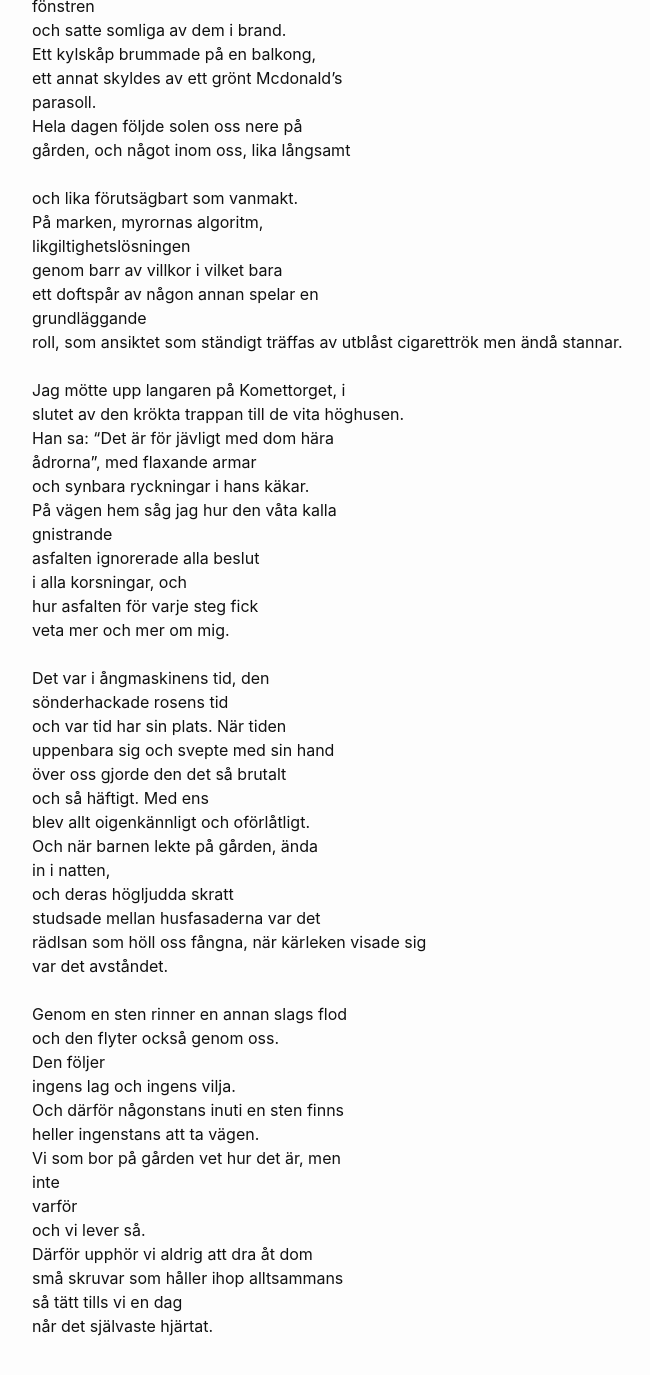
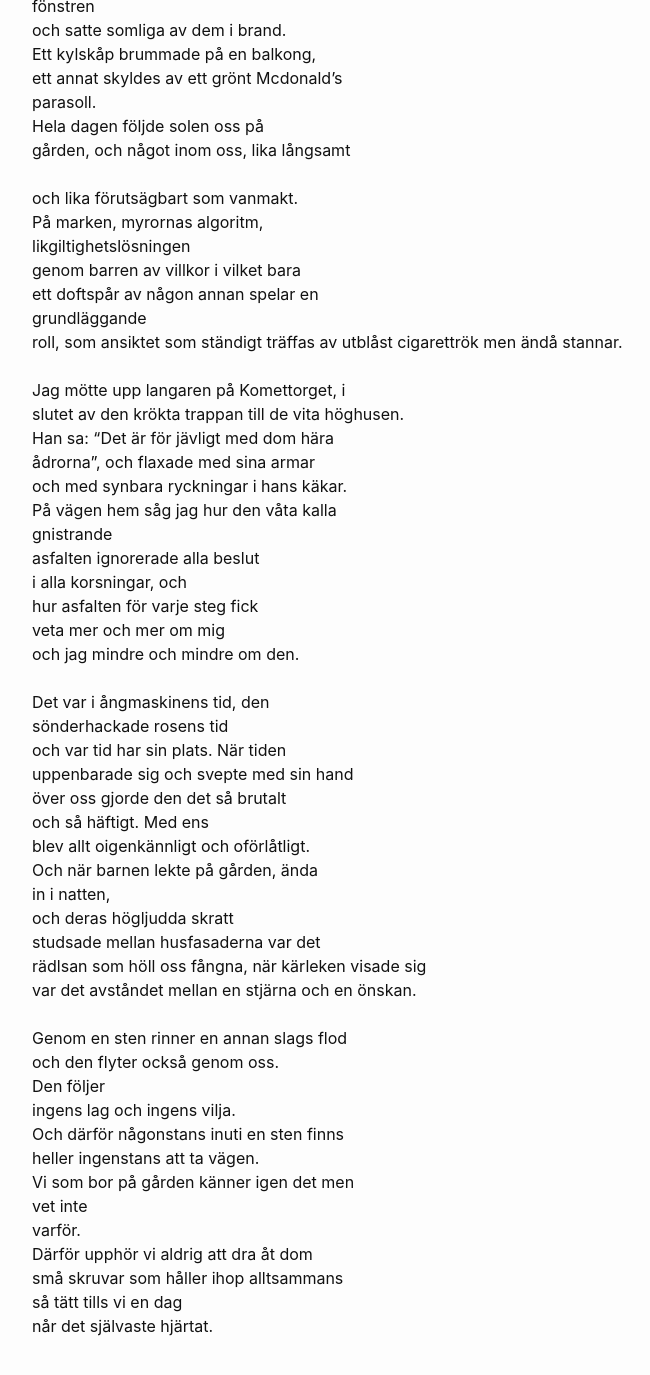
Before and after one commit to terr4form4/terr4form4.github.io, a Jekyll site: the page built from _posts/poesi/2024-01-03-dikter-2023-2024.md, in a window 1280 px wide and 1400 px high, scrolled down 7889 px. Shown: the top 1375 px of the window, without its empty margins (238-888 px from the left). Built offline with Jekyll 4.4.1, drawn with Linux system fonts in a browser that asks for light colours; comment, search, counter and statistics services are not loaded; some of the changed text lies outside the part shown.

Commit message:
ångmaskinen

```diff
--- a/_posts/poesi/2024-01-03-dikter-2023-2024.md
+++ b/_posts/poesi/2024-01-03-dikter-2023-2024.md
@@ -323,13 +323,13 @@ och satte somliga av dem i brand.<br/>
 Ett kylskåp brummade på en balkong,<br/>
 ett annat skyldes av ett grönt Mcdonald's<br/>
 parasoll.<br/>
-Hela dagen följde solen oss nere på<br/>
+Hela dagen följde solen oss på<br/>
 gården, och något inom oss, lika långsamt<br/>
 <br/>
 och lika förutsägbart som vanmakt.<br/>
 På marken, myrornas algoritm,<br/>
 likgiltighetslösningen<br/>
-genom barr av villkor i vilket bara<br/>
+genom barren av villkor i vilket bara<br/>
 ett doftspår av någon annan spelar en<br/>
 grundläggande<br/>
 roll, som ansiktet som ständigt träffas av
@@ -339,19 +339,20 @@ Jag mötte upp langaren på Komettorget, i<br/>
 slutet av den
 krökta trappan till de vita höghusen.<br/>
 Han sa: "Det är för jävligt med dom hära<br/>
-ådrorna", med flaxande armar<br/>
-och synbara ryckningar i hans käkar.<br/>
+ådrorna", och flaxade med sina armar<br/>
+och med synbara ryckningar i hans käkar.<br/>
 På vägen hem såg jag hur den våta kalla<br/>
 gnistrande<br/>
 asfalten ignorerade alla beslut<br/>
 i alla korsningar, och<br/>
 hur asfalten för varje steg fick<br/>
-veta mer och mer om mig.<br/>
+veta mer och mer om mig<br/>
+och jag mindre och mindre om den.<br/>
 <br/>
 Det var i ångmaskinens tid, den<br/>
 sönderhackade rosens tid<br/>
 och var tid har sin plats. När tiden<br/>
-uppenbara sig och svepte med sin hand<br/>
+uppenbarade sig och svepte med sin hand<br/>
 över oss gjorde den det så brutalt<br/>
 och så häftigt. Med ens<br/>
 blev allt oigenkännligt och oförlåtligt.<br/>
@@ -361,7 +362,8 @@ och deras högljudda skratt<br/>
 studsade mellan husfasaderna var det<br/>
 rädlsan som höll oss fångna, när kärleken
 visade sig<br/>
-var det avståndet.<br/>
+var det avståndet mellan en stjärna
+och en önskan.<br/>
 <br/>
 Genom en sten rinner en annan slags flod<br/>
 och den flyter också genom oss.<br/>
@@ -369,10 +371,9 @@ Den följer<br/>
 ingens lag och ingens vilja.<br/>
 Och därför någonstans inuti en sten finns<br/>
 heller ingenstans att ta vägen.<br/>
-Vi som bor på gården vet hur det är, men<br/>
-inte<br/>
-varför<br/>
-och vi lever så.<br/>
+Vi som bor på gården känner igen det men<br/>
+vet inte<br/>
+varför.<br/>
 Därför upphör vi aldrig att dra åt dom<br/>
 små skruvar som håller ihop alltsammans<br/>
 så tätt tills vi en dag<br/>
```
Also changed, not shown: other parts of _posts/poesi/2024-01-03-dikter-2023-2024.md (+1 -1 lines).
